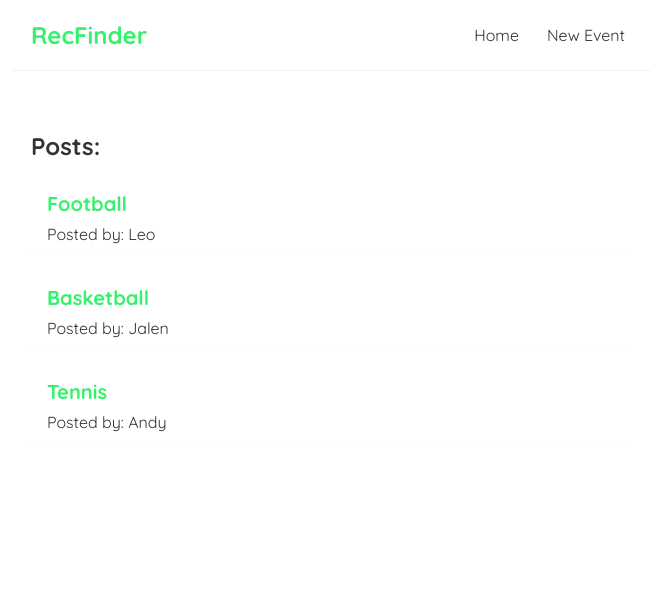
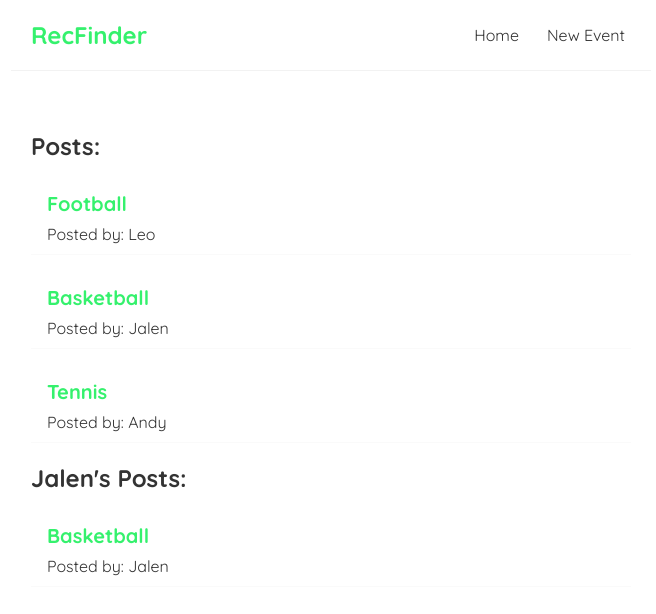
Before and after one commit to MihaVal/RecFinder, a React (Create React App) app: page / in a window 1280 px wide. Shown: the top 614 px of the page, without its empty margins (309-965 px from the left). Built offline with nearby package versions, Linux system fonts and the light colour scheme.

Commit message:
Repurposing components by using .filter library function to show different data preceding a search bar system

```diff
--- a/src/Home.js
+++ b/src/Home.js
@@ -11,6 +11,8 @@ const Home = () => {
     return (
         <div className="home">
             <RecList /*this is a prop ->*/recs={recs} title="Posts:"/>
+            <RecList /*this is a prop ->*/recs={recs.filter((rec) => rec.author === 'Jalen')} title="Jalen's Posts:"/>
+
         </div>
     );
 }
```
